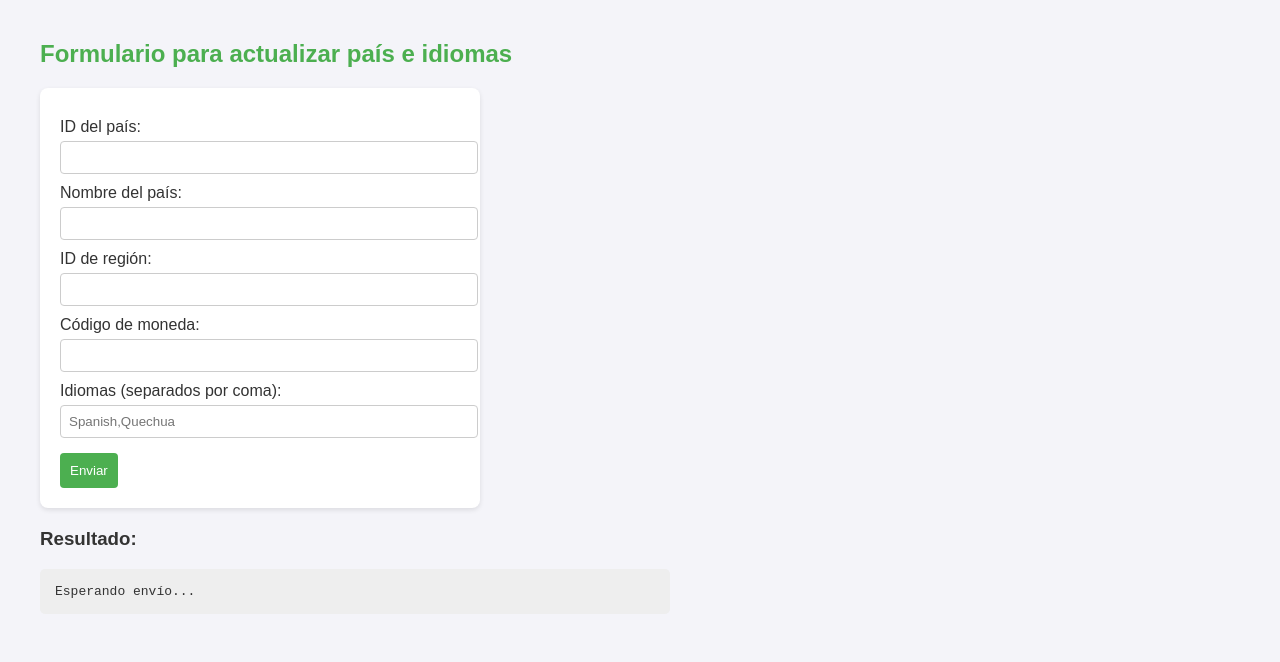
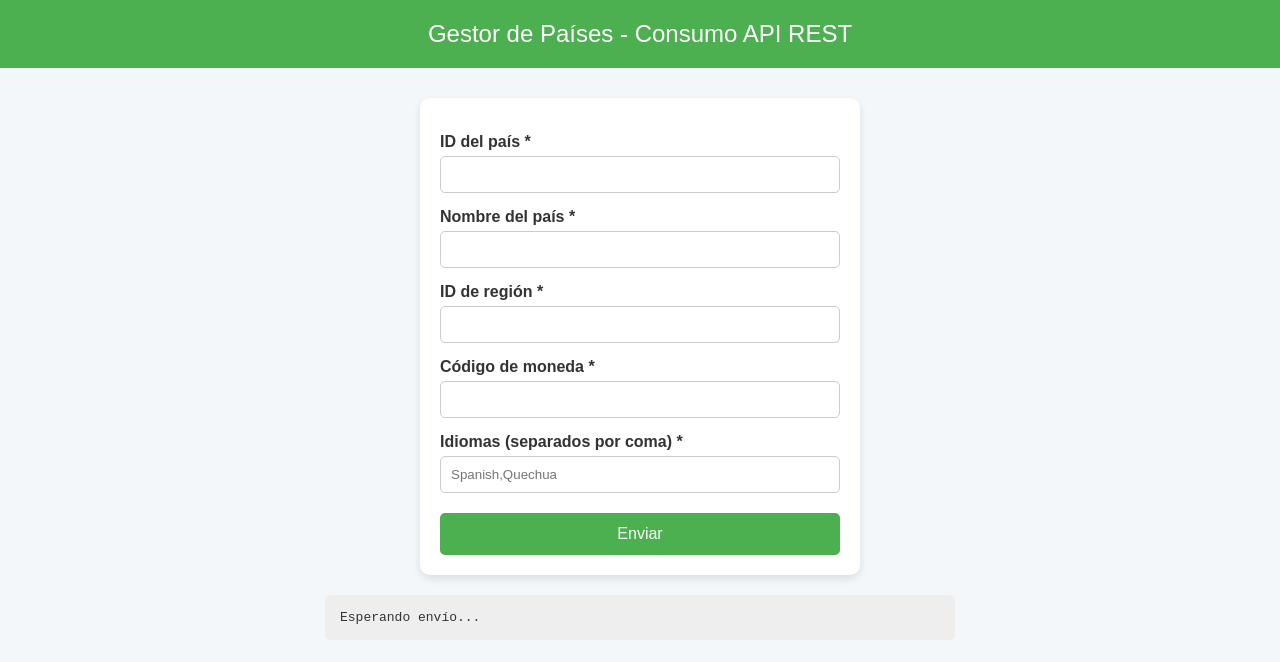
Before and after one commit to JeanPierre1502/Examen-Final-ADBD, a plain HTML site: page index.html in a window 1280 px wide. Drawn offline with Linux system fonts and the light colour scheme.

Commit message:
Update index.html

```diff
--- a/index.html
+++ b/index.html
@@ -2,62 +2,153 @@
 <html lang="es">
 <head>
   <meta charset="UTF-8">
-  <title>Prueba API REST Oracle</title>
+  <title>Gestor Países - API Oracle</title>
   <style>
-    body { font-family: Arial, sans-serif; margin: 40px; background: #f4f4f9; color: #333; }
-    h2 { color: #4caf50; }
-    form { background: white; padding: 20px; border-radius: 8px; max-width: 400px; margin-bottom: 20px; box-shadow: 0 2px 5px rgba(0,0,0,0.1); }
-    label { display: block; margin-top: 10px; }
-    input[type="text"], input[type="number"] {
-      width: 100%; padding: 8px; margin-top: 5px;
-      border: 1px solid #ccc; border-radius: 4px;
+    body {
+      font-family: Arial, sans-serif;
+      background: #f4f7fa;
+      margin: 0;
+      padding: 0;
+      display: flex;
+      flex-direction: column;
+      align-items: center;
+      justify-content: flex-start;
+      min-height: 100vh;
+      color: #333;
     }
-    button { margin-top: 15px; padding: 10px; background: #4caf50; color: white; border: none; border-radius: 4px; cursor: pointer; }
-    button:hover { background: #45a049; }
-    pre { background: #eee; padding: 15px; border-radius: 5px; max-width: 600px; }
+    header {
+      background: #4caf50;
+      color: white;
+      width: 100%;
+      text-align: center;
+      padding: 20px 0;
+      font-size: 1.5em;
+    }
+    form {
+      background: white;
+      padding: 20px;
+      margin-top: 30px;
+      border-radius: 10px;
+      box-shadow: 0 4px 8px rgba(0, 0, 0, 0.1);
+      max-width: 400px;
+      width: 90%;
+    }
+    label {
+      display: block;
+      margin-top: 15px;
+      font-weight: bold;
+    }
+    input[type="text"],
+    input[type="number"] {
+      width: 100%;
+      padding: 10px;
+      margin-top: 5px;
+      border: 1px solid #ccc;
+      border-radius: 5px;
+      box-sizing: border-box;
+    }
+    button {
+      margin-top: 20px;
+      width: 100%;
+      padding: 12px;
+      background: #4caf50;
+      color: white;
+      border: none;
+      border-radius: 5px;
+      font-size: 1em;
+      cursor: pointer;
+      transition: background 0.3s;
+    }
+    button:hover {
+      background: #45a049;
+    }
+    #resultado {
+      margin-top: 20px;
+      white-space: pre-wrap;
+      text-align: left;
+      max-width: 600px;
+      padding: 15px;
+      border-radius: 5px;
+      background: #eee;
+      width: 90%;
+    }
+    .success { border-left: 5px solid #4caf50; }
+    .error { border-left: 5px solid #f44336; }
+    #loader {
+      display: none;
+      margin-top: 10px;
+    }
   </style>
 </head>
 <body>
-  <h2>Formulario para actualizar país e idiomas</h2>
-  <form id="apiForm">
-    <label>ID del país:</label>
+  <header>Gestor de Países - Consumo API REST</header>
+
+  <form id="apiForm" onsubmit="event.preventDefault(); enviarPeticion();">
+    <label for="country_id">ID del país *</label>
     <input type="number" id="country_id" required>
 
-    <label>Nombre del país:</label>
+    <label for="country_name">Nombre del país *</label>
     <input type="text" id="country_name" required>
 
-    <label>ID de región:</label>
+    <label for="region_id">ID de región *</label>
     <input type="number" id="region_id" required>
 
-    <label>Código de moneda:</label>
+    <label for="currency_code">Código de moneda *</label>
     <input type="text" id="currency_code" required>
 
-    <label>Idiomas (separados por coma):</label>
+    <label for="idiomas">Idiomas (separados por coma) *</label>
     <input type="text" id="idiomas" placeholder="Spanish,Quechua" required>
 
-    <button type="button" onclick="enviarPeticion()">Enviar</button>
+    <button type="submit">Enviar</button>
+    <div id="loader">Procesando solicitud...</div>
   </form>
 
-  <h3>Resultado:</h3>
   <pre id="resultado">Esperando envío...</pre>
 
   <script>
     async function enviarPeticion() {
+      // Validaciones previas
+      const countryId = document.getElementById("country_id").value.trim();
+      const regionId = document.getElementById("region_id").value.trim();
+      if (isNaN(countryId) || isNaN(regionId)) {
+        mostrarResultado({status: "error", mensaje: "Country ID y Region ID deben ser numéricos."});
+        return;
+      }
+
       const data = new URLSearchParams();
-      data.append("country_id", document.getElementById("country_id").value);
-      data.append("country_name", document.getElementById("country_name").value);
-      data.append("region_id", document.getElementById("region_id").value);
-      data.append("currency_code", document.getElementById("currency_code").value);
-      data.append("idiomas", document.getElementById("idiomas").value);
+      data.append("country_id", countryId);
+      data.append("country_name", document.getElementById("country_name").value.trim());
+      data.append("region_id", regionId);
+      data.append("currency_code", document.getElementById("currency_code").value.trim());
+      data.append("idiomas", document.getElementById("idiomas").value.trim());
 
-      const response = await fetch("https://g6851acff20e063-sonamzd62h6f2xr1.adb.sa-santiago-1.oraclecloudapps.com/ords/examenfinal/registro/actualizar", {
-        method: "POST",
-        headers: { "Content-Type": "application/x-www-form-urlencoded" },
-        body: data
-      });
+      document.getElementById("loader").style.display = "block";
+      document.getElementById("resultado").className = "";
+      document.getElementById("resultado").innerText = "";
 
-      const result = await response.json();
-      document.getElementById("resultado").innerText = JSON.stringify(result, null, 2);
+      try {
+        const response = await fetch("https://g6851acff20e063-sonamzd62h6f2xr1.adb.sa-santiago-1.oraclecloudapps.com/ords/examenfinal/registro/actualizar", {
+          method: "POST",
+          headers: { "Content-Type": "application/x-www-form-urlencoded" },
+          body: data
+        });
+        const result = await response.json();
+        mostrarResultado(result);
+      } catch (error) {
+        mostrarResultado({status: "error", mensaje: error.toString()});
+      } finally {
+        document.getElementById("loader").style.display = "none";
+      }
+    }
+
+    function mostrarResultado(result) {
+      const resultado = document.getElementById("resultado");
+      resultado.innerText = JSON.stringify(result, null, 2);
+      if (result.status === "ok") {
+        resultado.className = "success";
+      } else {
+        resultado.className = "error";
+      }
     }
   </script>
 </body>
```
